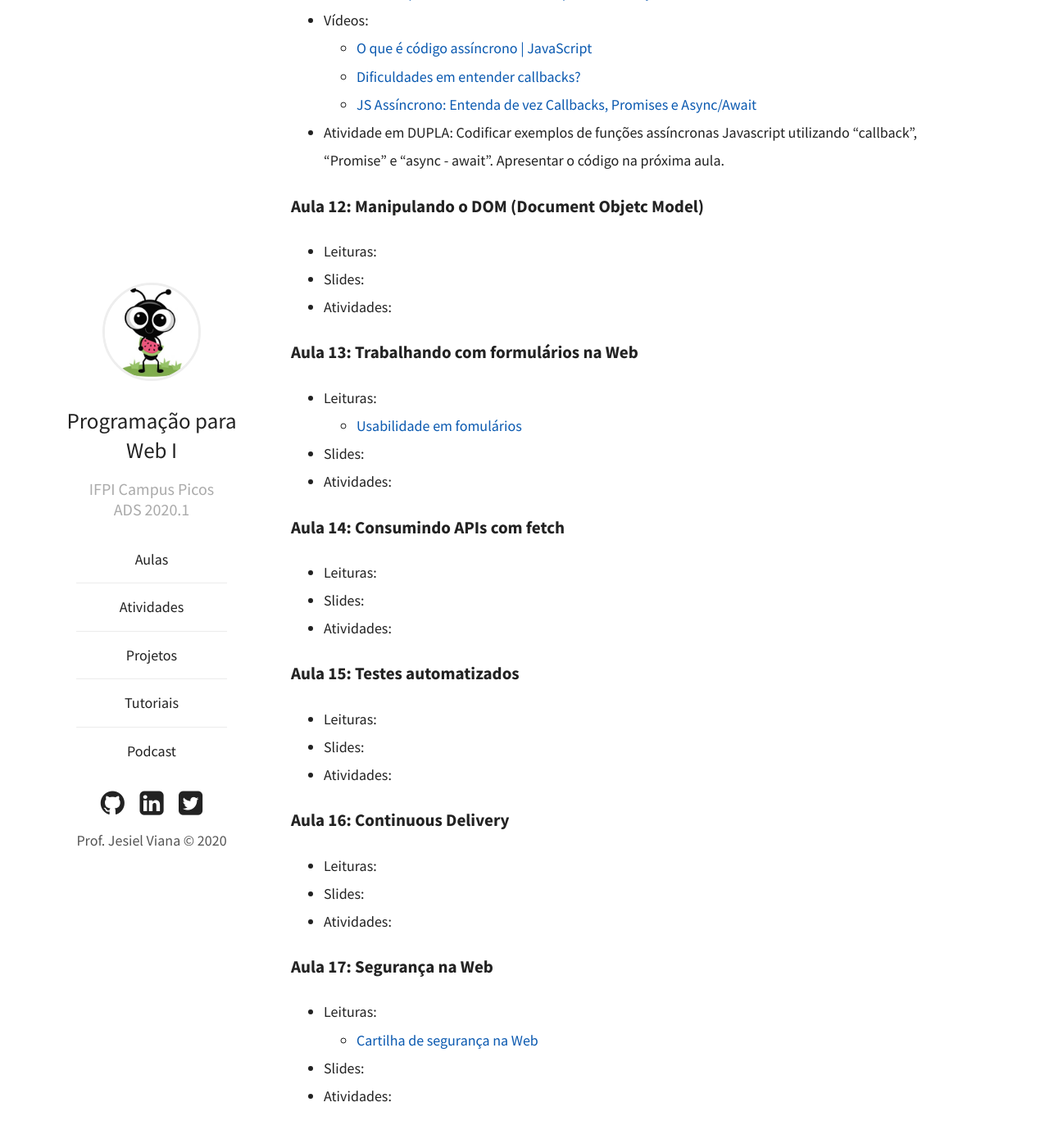
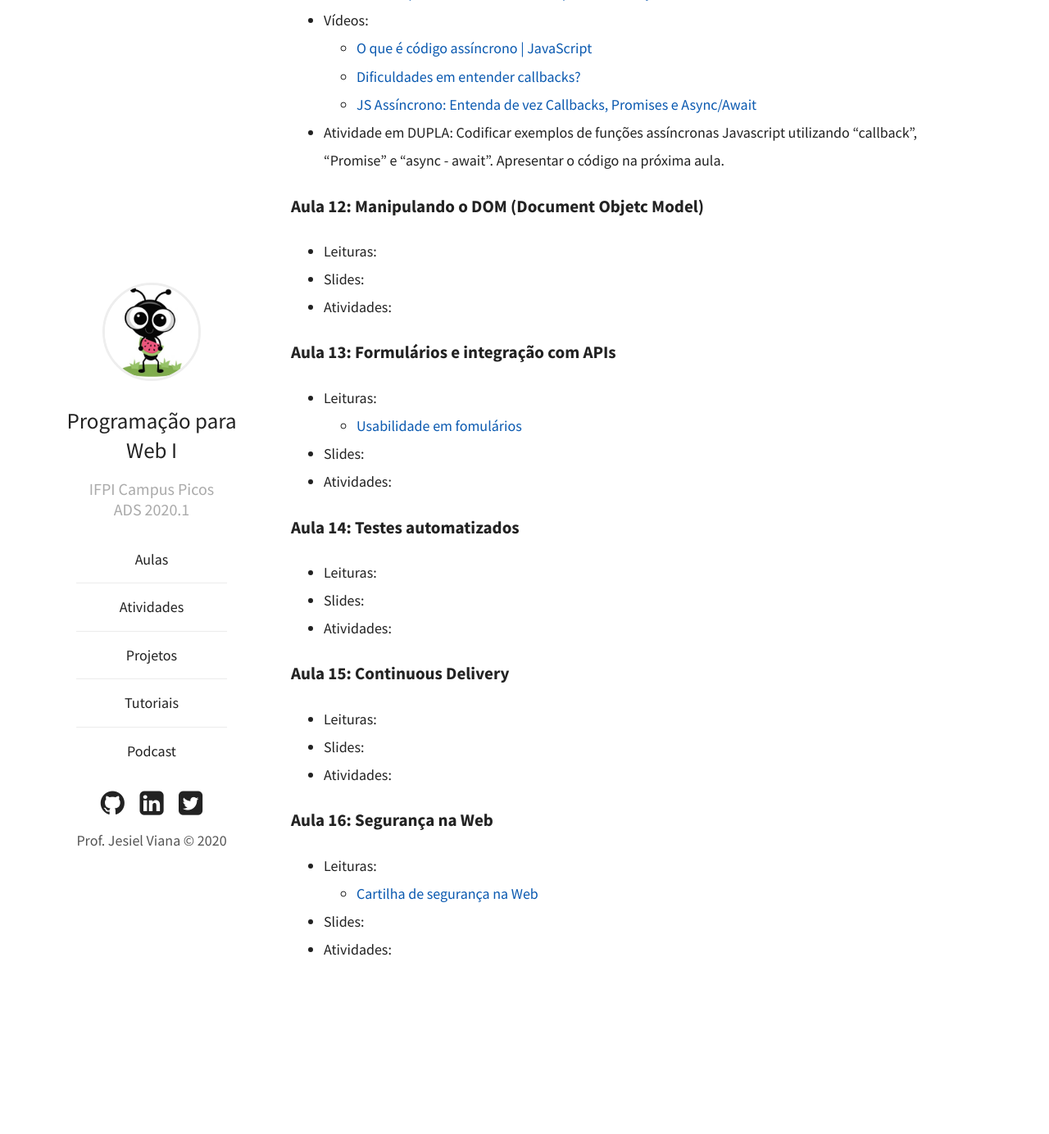
Before and after one commit to jesielviana/web-dev, a Jekyll site: the page built from aulas.md, in a window 1280 px wide and 1400 px high, scrolled down 4029 px. Shown: the top 1384 px of the window at 82% size. Built offline with Jekyll 4.4.1, drawn with Linux system fonts in a browser that asks for light colours; after the commit the page ends 5250 px from its top, so only the background shows below that.

Commit message:
revert tudo

```diff
--- a/aulas.md
+++ b/aulas.md
@@ -148,32 +148,26 @@ date: 2020-03-04 21:03:36 +0530
 - Slides:
 - Atividades:
 
-### Aula 13: Trabalhando com formulários na Web
+### Aula 13: Formulários e integração com APIs
 
 - Leituras:
   - [Usabilidade em fomulários](https://ux.sapo.pt/usabilidade/web/formularios/)
 - Slides:
 - Atividades:
 
-### Aula 14: Consumindo APIs com fetch
+### Aula 14: Testes automatizados
 
 - Leituras:
 - Slides:
 - Atividades:
 
-### Aula 15: Testes automatizados
+### Aula 15: Continuous Delivery
 
 - Leituras:
 - Slides:
 - Atividades:
 
-### Aula 16: Continuous Delivery
-
-- Leituras:
-- Slides:
-- Atividades:
-
-### Aula 17: Segurança na Web
+### Aula 16: Segurança na Web
 
 - Leituras:
   - [Cartilha de segurança na Web](https://cartilha.cert.br/)
```
